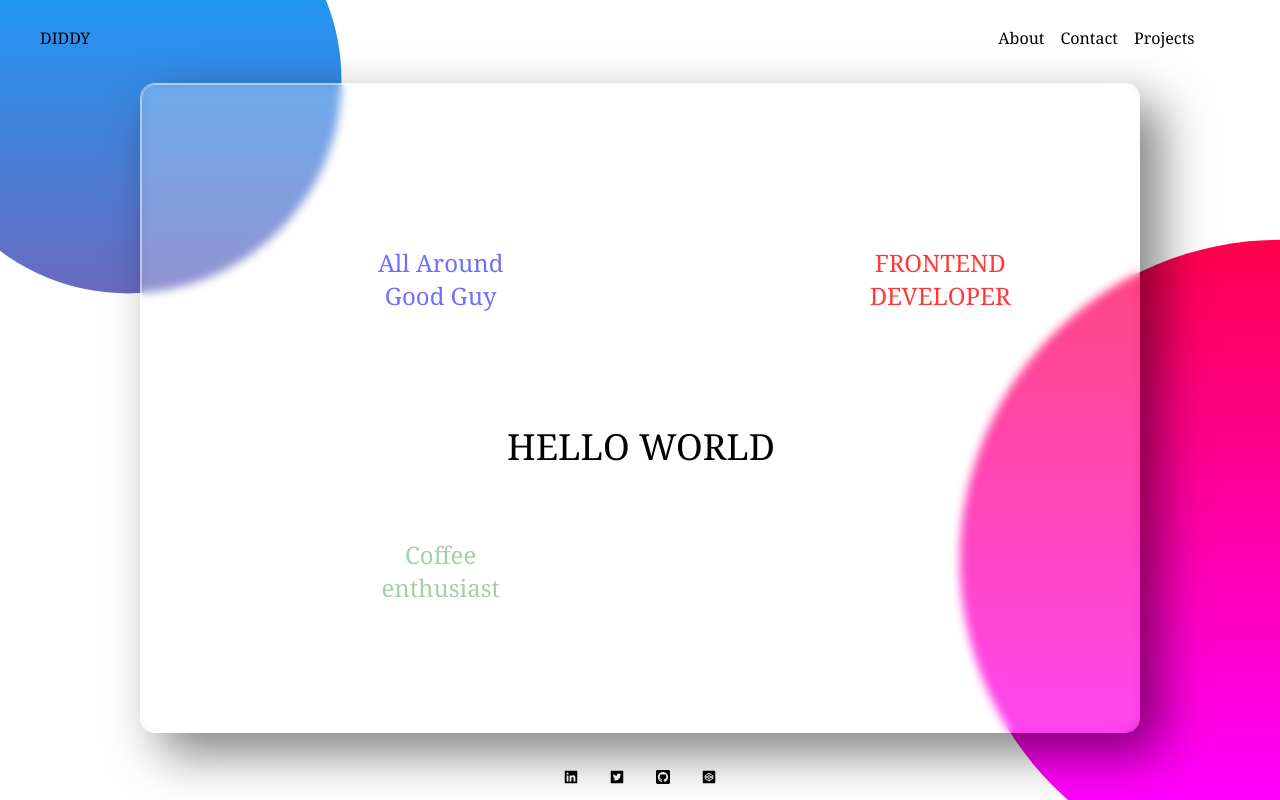
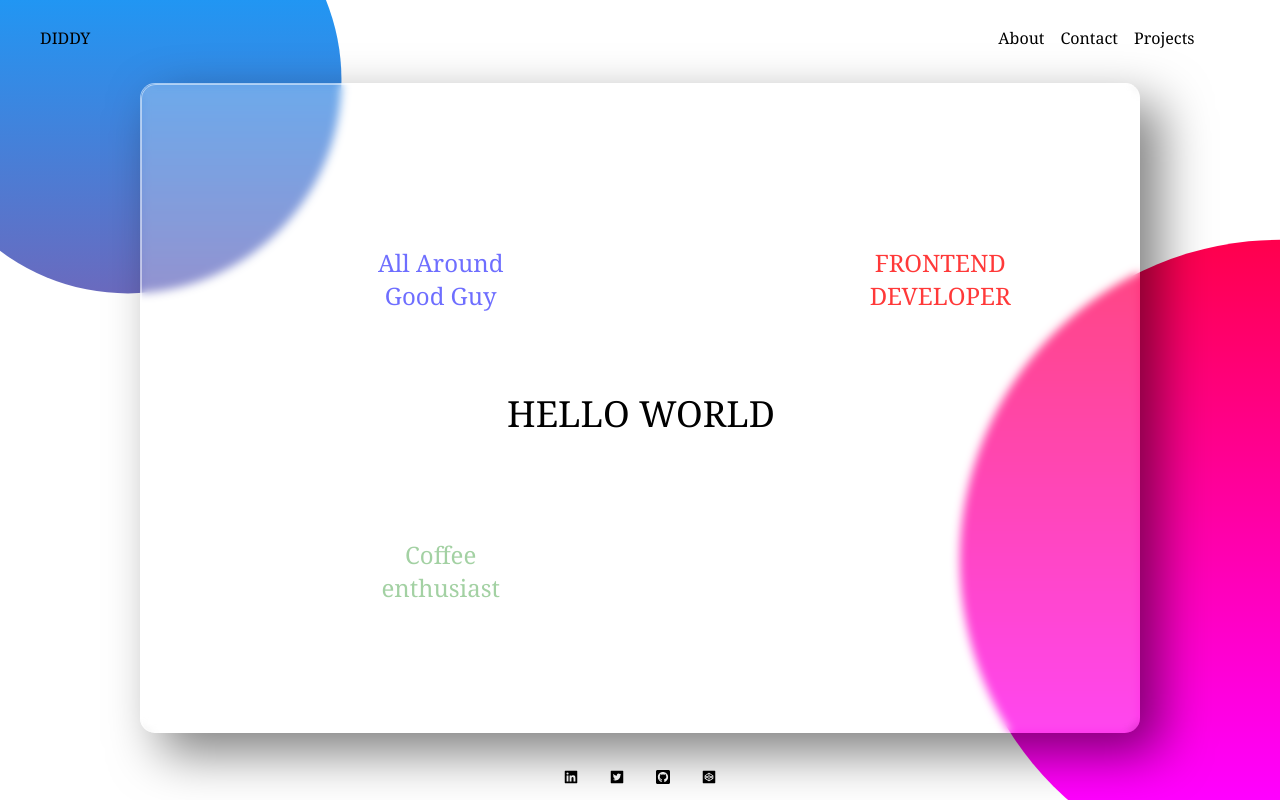
Before and after one commit to dwaynediddy/dev-portfolio, a Next.js app: page / in a window 1280 px wide. Built offline with nearby package versions, Linux system fonts and the light colour scheme.

Commit message:
aesthetic change

```diff
--- a/styles/Nav.css
+++ b/styles/Nav.css
@@ -221,7 +221,7 @@
   animation: fadeInTitle ease 4s;
   animation-iteration-count: 1;
   animation-fill-mode: none;
-  top: 50%;
+  top: 45%;
   left: 50%;
   transform: translate(-50%, -50%)
 }
```
Also changed, not shown: components/DarkMode.tsx (added).
